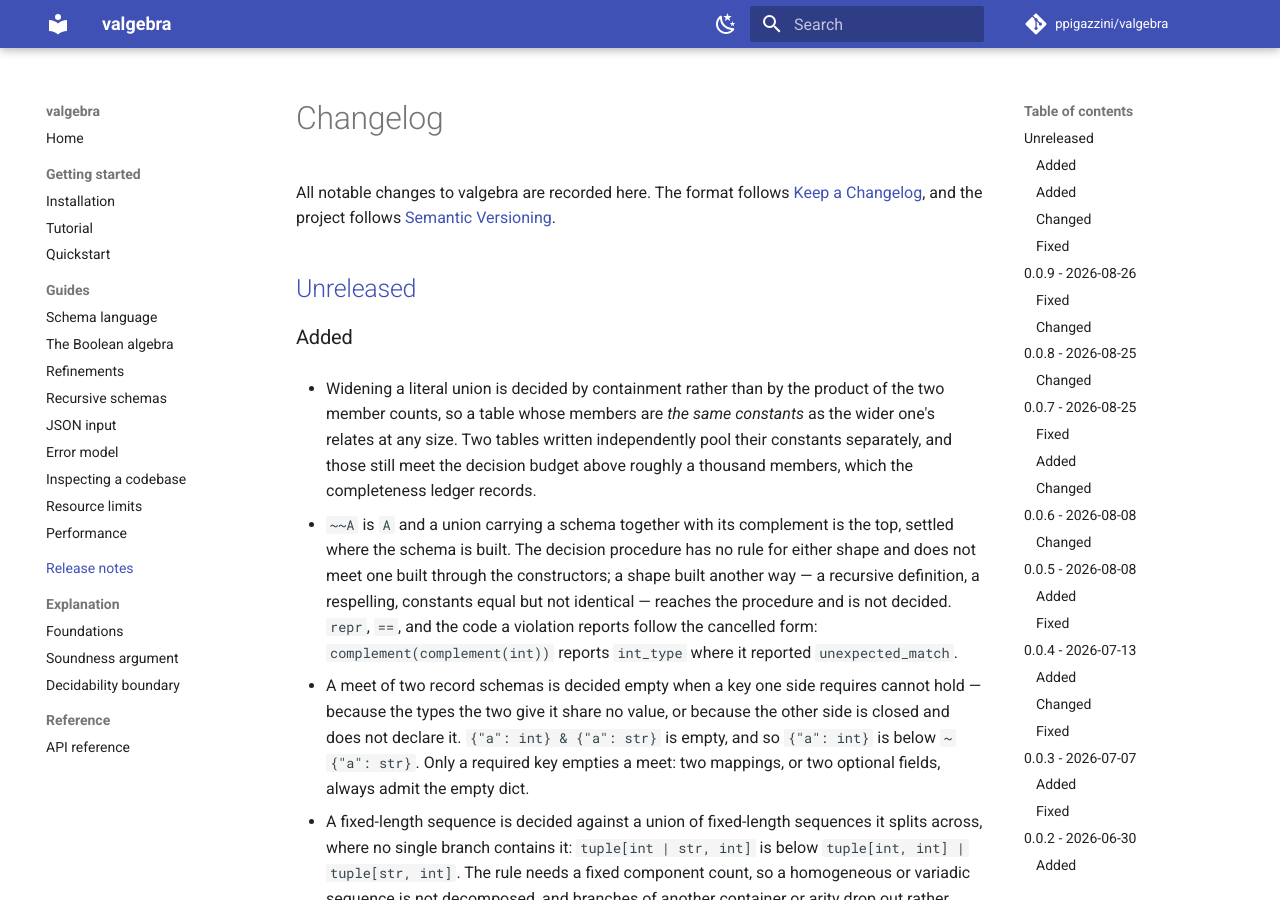
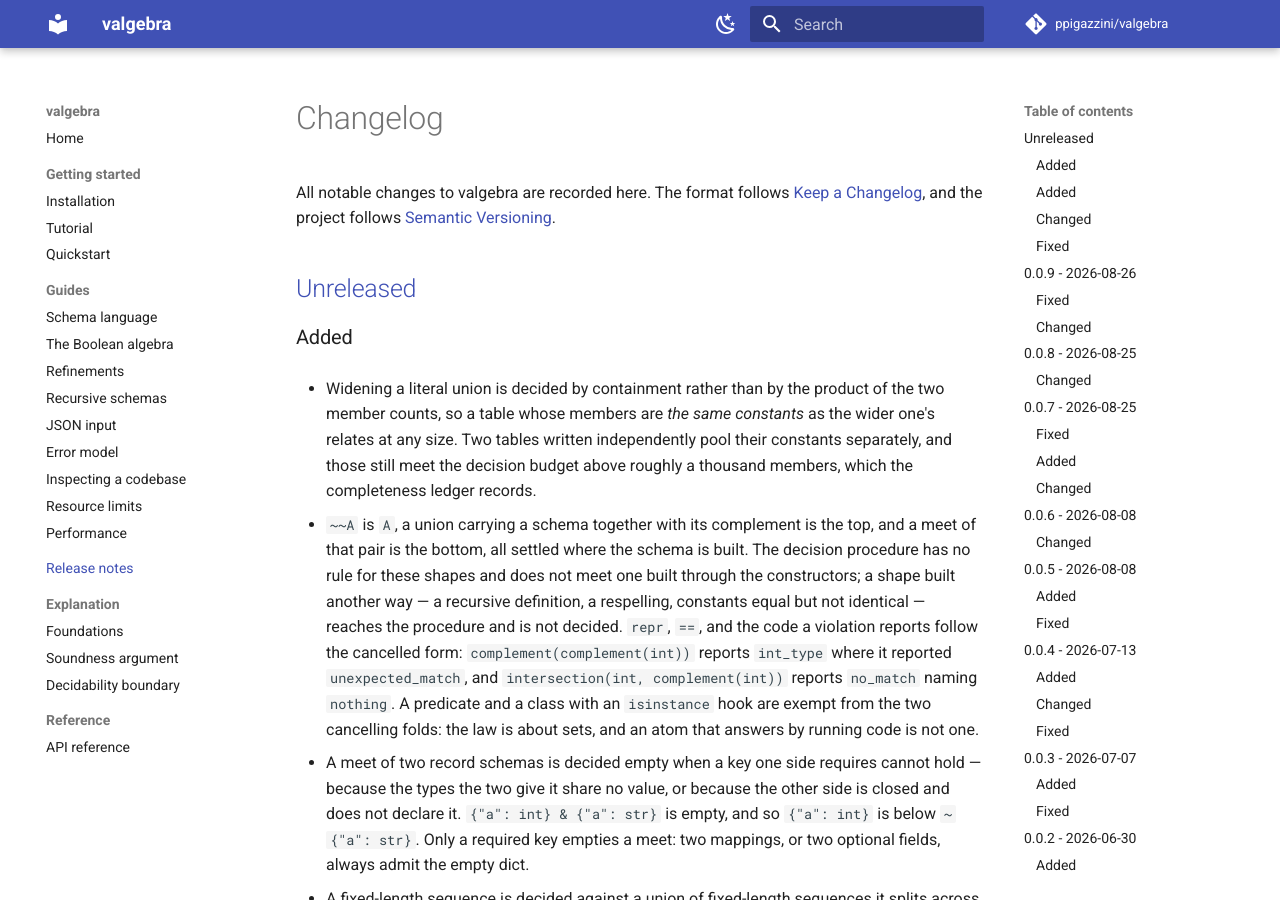
Before and after one commit to ppigazzini/valgebra, an MkDocs documentation site: the page built from docs/12-changelog.md, in a window 1280 px wide and 900 px high. Built offline with MkDocs 1.6.1 and Material for MkDocs 9.7.7, drawn with Linux system fonts in a browser that asks for light colours; comment, search, counter and statistics services are not loaded.

Commit message:
feat: a meet cancelling to nothing is nothing
`union` folded a join carrying a schema beside its own complement to the
top. `intersection` did not fold the meet of that pair to the bottom,
though the simplifier already did — so one law had two answers depending
on which constructor was asked, and a third if the simplifier was asked
instead. Both sides now state it, or neither does.

Three laws are settled where a schema is built, and they divide on how
often they ask. `~~A` is `A` for **any** `A`: a complement is evaluated by
negating what is under it, so negating twice asks the same question once.
`A | ~A` and `A & ~A` ask `A` *twice*, and a predicate or a class with an
`isinstance` hook may answer differently each time — so both consult the
atom first and decline for one that is not a set. That is the same reason
the decision procedure declines them, said in the other place it is said.

A transform that descends has to refold. Opening the records in
`{a: int} | ~{a: int}` maps both sides to one schema beside its own
complement — a shape construction promises never survives it, and a rule
downstream is entitled to that promise. Reindexing is the exception and
stays raw: it relabels pool slots, and a relabelling that changed the
shape would not be one. The two are separated by refolding at the node
the transform rebuilt rather than inside the descent they share.

The cost is the one `~~A` already carries: `repr`, `==` and the reported
error follow the schema as built. `intersection(int, complement(int))` is
`nothing` and reports `no_match`, where it reported the meet's own
failure. The changelog, `docs/08` and `docs/15` say so, and
`docs/dev/01-schema-ir.md` records which laws construction settles and why
two of the three ask the atom first.

```diff
--- a/CHANGELOG.md
+++ b/CHANGELOG.md
@@ -14,14 +14,17 @@ All notable changes to valgebra are recorded here. The format follows
   their constants separately, and those still meet the decision budget above
   roughly a thousand members, which the completeness ledger records.
 
-- `~~A` is `A` and a union carrying a schema together with its complement is the
-  top, settled where the schema is built. The decision procedure has no rule for
-  either shape and does not meet one built through the constructors; a shape
-  built another way — a recursive definition, a respelling, constants equal but
-  not identical — reaches the procedure and is not decided. `repr`, `==`, and
-  the code a violation reports follow the cancelled form:
-  `complement(complement(int))` reports `int_type` where it reported
-  `unexpected_match`.
+- `~~A` is `A`, a union carrying a schema together with its complement is the
+  top, and a meet of that pair is the bottom, all settled where the schema is
+  built. The decision procedure has no rule for these shapes and does not meet
+  one built through the constructors; a shape built another way — a recursive
+  definition, a respelling, constants equal but not identical — reaches the
+  procedure and is not decided. `repr`, `==`, and the code a violation reports
+  follow the cancelled form: `complement(complement(int))` reports `int_type`
+  where it reported `unexpected_match`, and `intersection(int, complement(int))`
+  reports `no_match` naming `nothing`. A predicate and a class with an
+  `isinstance` hook are exempt from the two cancelling folds: the law is about
+  sets, and an atom that answers by running code is not one.
 
 - A meet of two record schemas is decided empty when a key one side requires
   cannot hold — because the types the two give it share no value, or because the
```
Also changed, not shown: docs/08-error-model.md (+7 -4 lines), docs/15-decidability.md (+7 -4 lines), docs/dev/01-schema-ir.md (+29 -0 lines), 4 other files.
